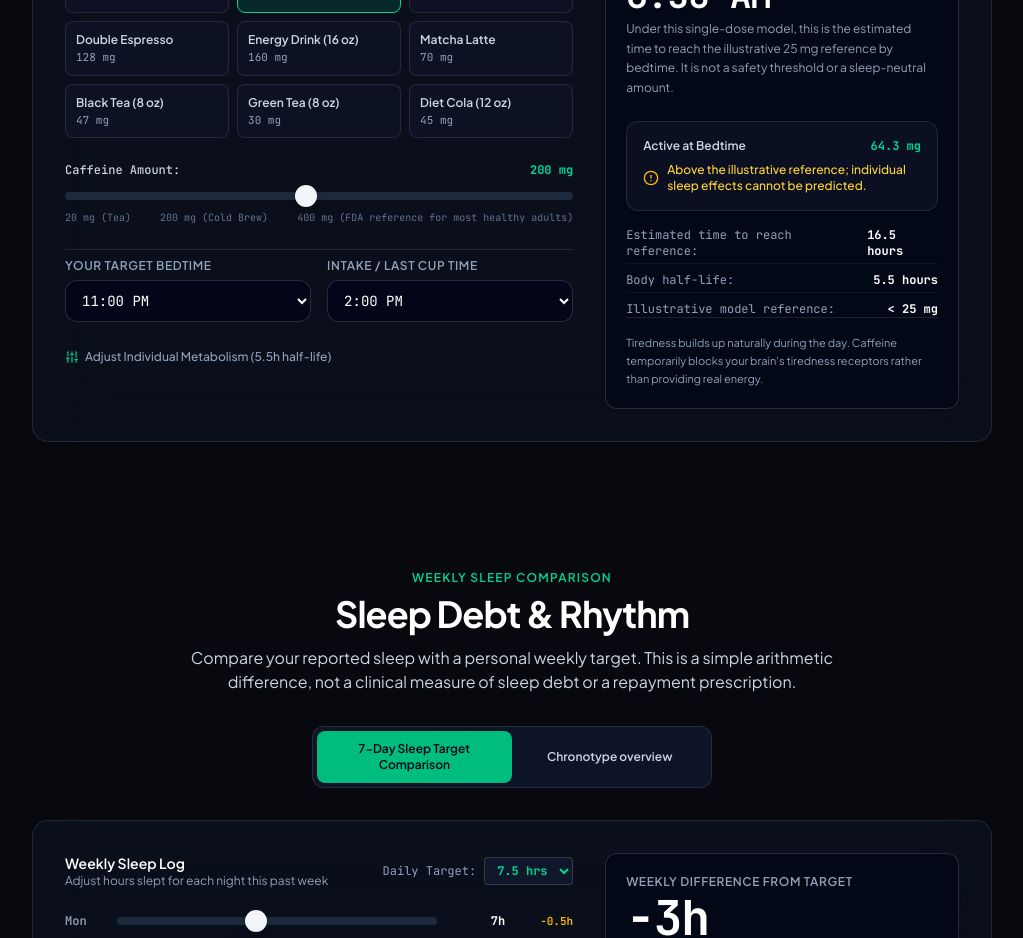
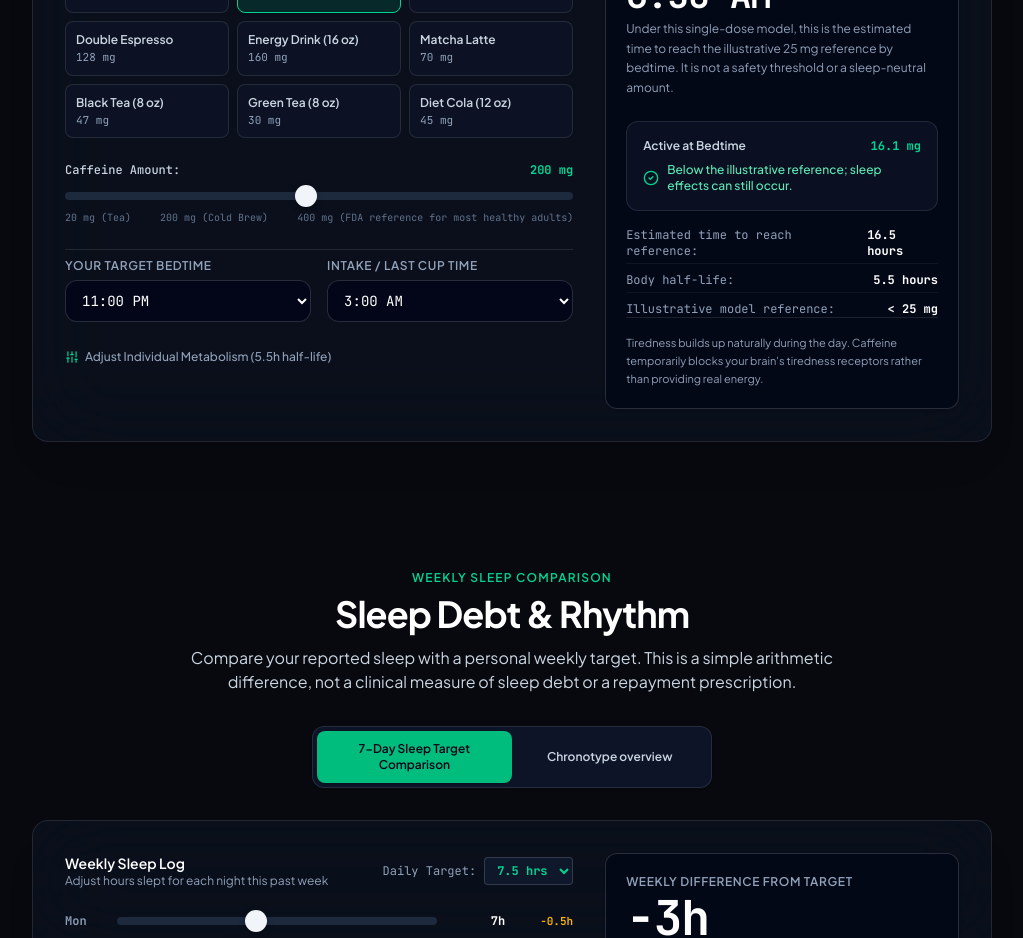
Before and after one commit to dharanesh3048388-cyber/Sleeping-Edge, a React (Vite) app: page / in a window 1280 px wide. Shown: the part 2380-3318 px from the top of the page, without its empty margins (128-1151 px from the left). Built offline with nearby package versions, Linux system fonts and the light colour scheme.

Commit message:
Use today's date for the default caffeine intake time

```diff
--- a/src/components/CaffeineCutoff.tsx
+++ b/src/components/CaffeineCutoff.tsx
@@ -20,7 +20,7 @@ export const CaffeineCutoff: React.FC<CaffeineCutoffProps> = ({ is24Hour }) => {
   const [bedMinute, setBedMinute] = useState<number>(0);
 
   // Time of caffeine intake: default 2:00 PM (14:00)
-  const [intakeHour, setIntakeHour] = useState<number>(14);
+  const [intakeHour, setIntakeHour] = useState<number>(() => new Date().getHours());
   const [intakeMinute, setIntakeMinute] = useState<number>(0);
 
   // Half life (default 5.5 hours)
@@ -38,7 +38,7 @@ export const CaffeineCutoff: React.FC<CaffeineCutoffProps> = ({ is24Hour }) => {
   const now = new Date();
   const bedtimeDate = createTimeDate(bedHour, bedMinute, now);
   if (bedtimeDate.getTime() <= now.getTime()) bedtimeDate.setDate(bedtimeDate.getDate() + 1);
-  const intakeDate = createTimeDate(intakeHour, intakeMinute, bedtimeDate);
+  const intakeDate = createTimeDate(intakeHour, intakeMinute, now);
   if (intakeDate.getTime() > bedtimeDate.getTime()) intakeDate.setDate(intakeDate.getDate() - 1);
 
   const cutoffResult = calculateCaffeineCutoff(customMg, bedtimeDate, intakeDate, halfLife, 25);
```
